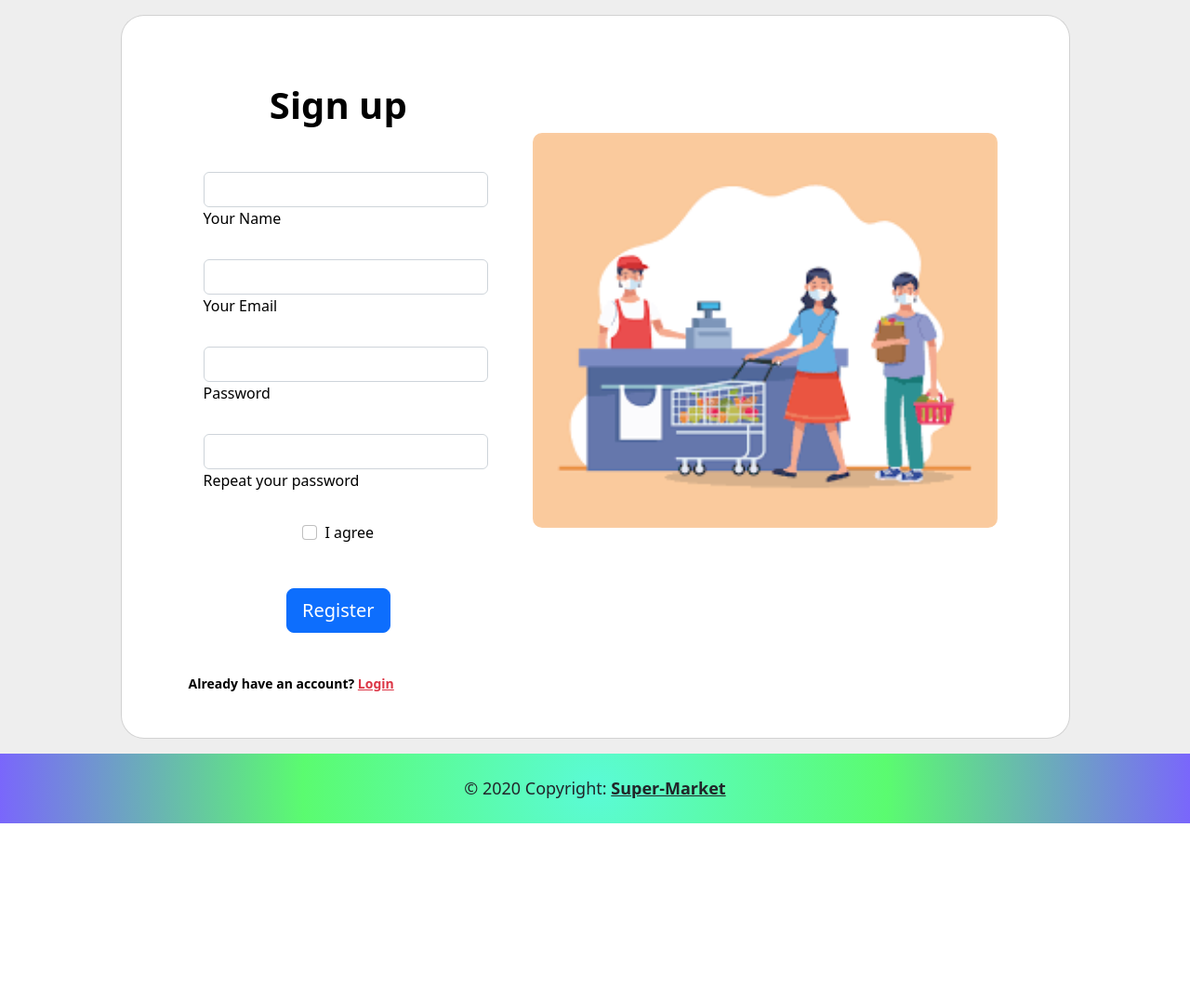
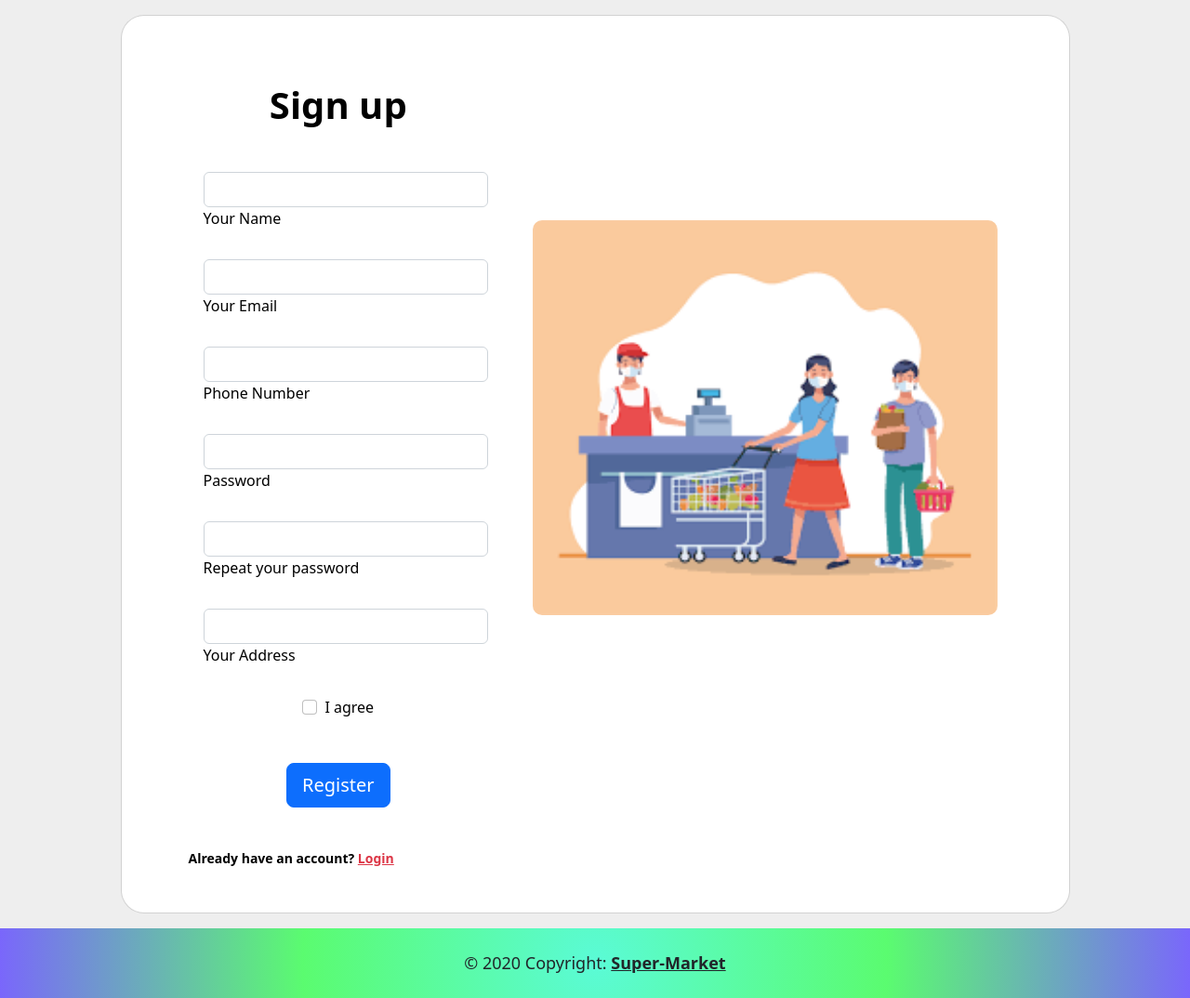
Before and after one commit to keshav39/SkillVertexMajor, a PHP site: page /register.php in a window 1280 px wide. Shown: the part 56-1130 px from the top of the page at 93% size. Before the commit the page ends 942 px from the top, so only its background shows below. Run offline with PHP 8.4, Linux system fonts and the light colour scheme.

Commit message:
update register.php

```diff
--- a/register.php
+++ b/register.php
@@ -38,7 +38,7 @@
                                             <div class="form-outline
                                                     flex-fill mb-0">
                                                 <input type="text" id="form3Example1c" class="form-control" />
-                                                <label class="form-label" for="form3Example1c">Your
+                                                <label class="form-label" for="form3Example1c" required>Your
                                                     Name</label>
                                             </div>
                                         </div>
@@ -50,8 +50,20 @@
                                             <div class="form-outline
                                                     flex-fill mb-0">
                                                 <input type="email" id="form3Example3c" class="form-control" />
-                                                <label class="form-label" for="form3Example3c">Your
+                                                <label class="form-label" for="form3Example3c" required>Your
                                                     Email</label>
+                                            </div>
+                                        </div>
+
+                                        <div class="d-flex flex-row
+                                                align-items-center mb-4">
+                                            <i class="fas fa-envelope fa-lg
+                                                    me-3 fa-fw"></i>
+                                            <div class="form-outline
+                                                    flex-fill mb-0">
+                                                <input type="tel" id="form3Example2c" class="form-control" />
+                                                <label class="form-label" for="form3Example2c" name="telephone" pattern="[0-9]{3}-[0-9]{3}-[0-9]{4}" required>Phone
+                                                    Number</label>
                                             </div>
                                         </div>
 
@@ -62,7 +74,7 @@
                                             <div class="form-outline
                                                     flex-fill mb-0">
                                                 <input type="password" id="form3Example4c" class="form-control" />
-                                                <label class="form-label" for="form3Example4c">Password</label>
+                                                <label class="form-label" for="form3Example4c" required>Password</label>
                                             </div>
                                         </div>
 
@@ -73,8 +85,20 @@
                                             <div class="form-outline
                                                     flex-fill mb-0">
                                                 <input type="password" id="form3Example4cd" class="form-control" />
-                                                <label class="form-label" for="form3Example4cd">Repeat
+                                                <label class="form-label" for="form3Example4cd" required>Repeat
                                                     your password</label>
+                                            </div>
+                                        </div>
+
+                                        <div class="d-flex flex-row
+                                                align-items-center mb-4">
+                                            <i class="fas fa-envelope fa-lg
+                                                    me-3 fa-fw"></i>
+                                            <div class="form-outline
+                                                    flex-fill mb-0">
+                                                <input type="text" id="form3Example5c" class="form-control" />
+                                                <label class="form-label" for="form3Example5c" required>Your
+                                                    Address</label>
                                             </div>
                                         </div>
 
@@ -82,7 +106,7 @@
                                                 justify-content-center mb-5">
                                             <input class="form-check-input
                                                     me-2" type="checkbox" value="" id="form2Example3c" />
-                                            <label class="form-check-label" for="form2Example3">
+                                            <label class="form-check-label" for="form2Example3" required>
                                                 I agree
                                             </label>
                                         </div>
```
